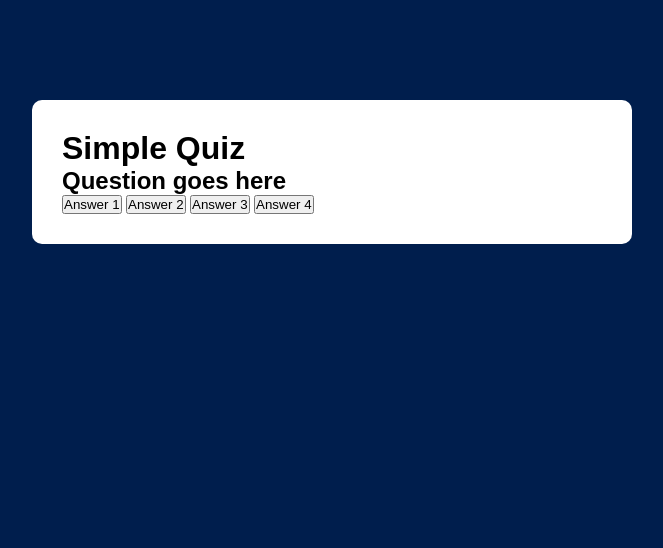
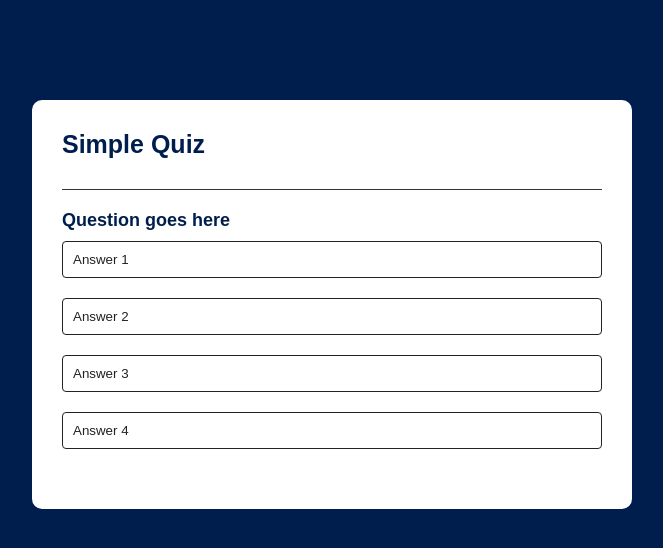
Before and after one commit to AhmedMustafa48/quiz-app, a plain HTML site: page index.html in a window 1280 px wide. Shown: the whole page, without its empty margins (308-971 px from the left). Drawn offline with Linux system fonts and the light colour scheme.

Commit message:
question , answer styling

```diff
--- a/style.css
+++ b/style.css
@@ -15,3 +15,30 @@ body {
   border-radius: 10px;
   padding: 30px;
 }
+.app h1 {
+  font-size: 25px;
+  color: #001e4d;
+  font-weight: 600;
+  border-bottom: 1px solid #333;
+  padding-bottom: 30px;
+}
+.quiz {
+  padding: 20px 0;
+}
+.quiz h2 {
+  font-size: 18px;
+  color: #001e4d;
+  font-weight: 600;
+}
+.btn {
+  background: #fff;
+  color: #222;
+  font-weight: 500;
+  width: 100%;
+  border: 1px solid #222;
+  padding: 10px;
+  margin: 10px 0;
+  text-align: left;
+  border-radius: 4px;
+  cursor: pointer;
+}
```
